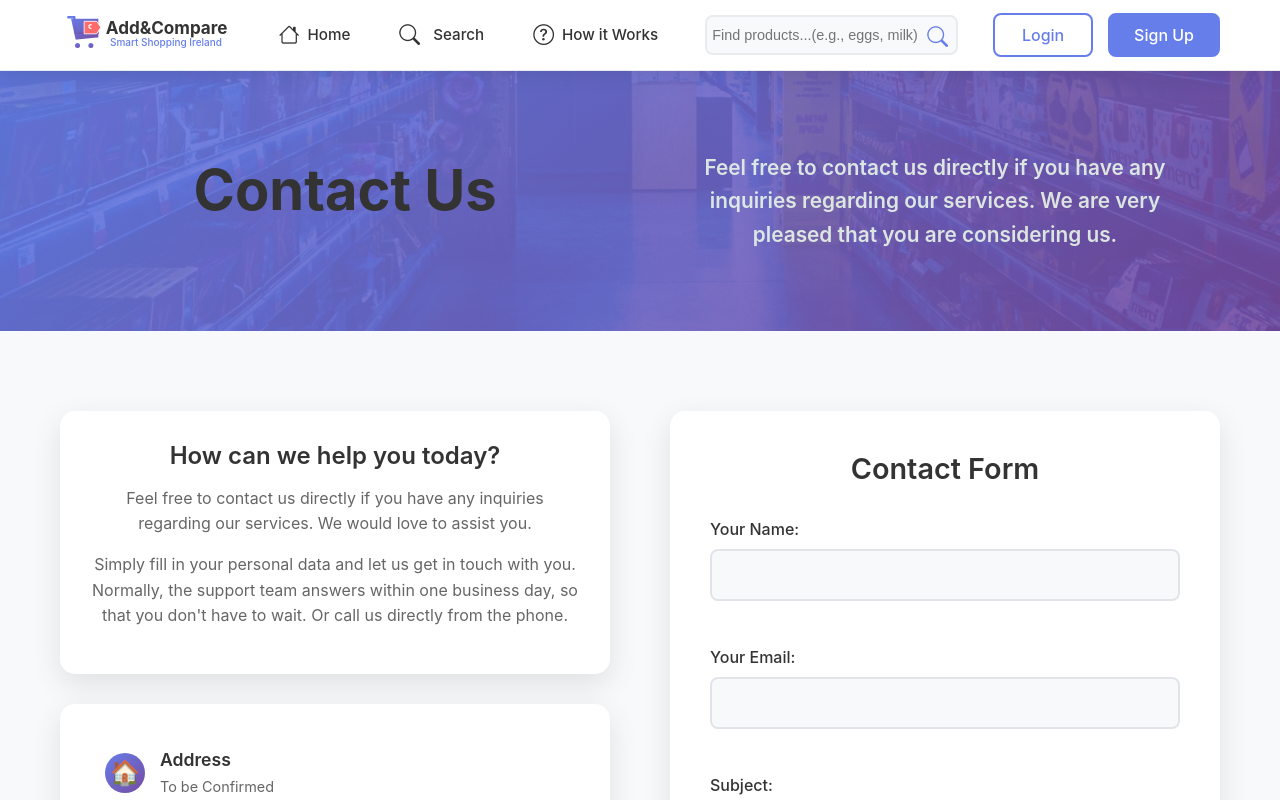
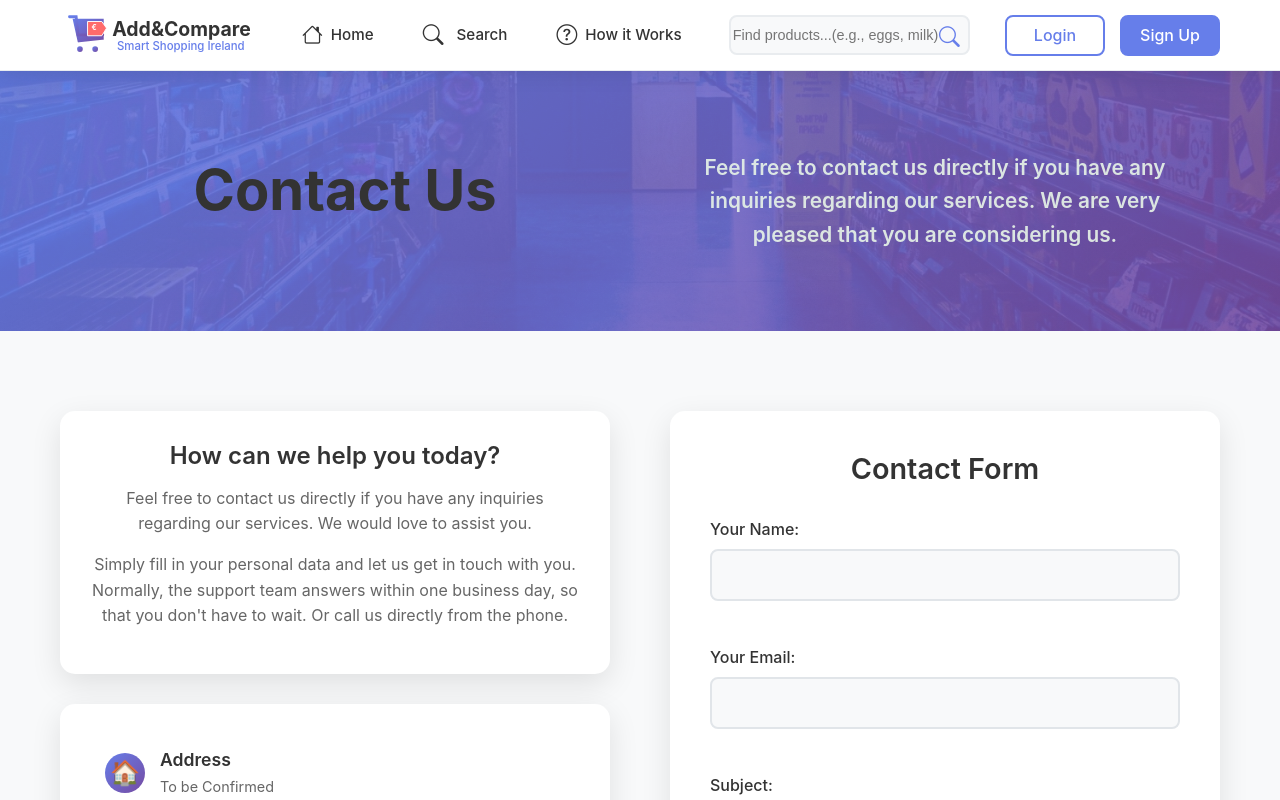
Before and after one commit to sicariodublin/supermarket-price-comparer, a React (Create React App) app: page /contact-us in a window 1280 px wide. Shown: the top 800 px of the page. Built offline with nearby package versions, Linux system fonts and the light colour scheme.

Commit message:
Feat: railwat deploy

```diff
--- a/src/backend/package.json
+++ b/src/backend/package.json
@@ -5,7 +5,8 @@
   "main": "server.js",
   "scripts": {
     "test": "echo \"Error: no test specified\" && exit 1",
-    "start": "node server.js"
+    "start": "node server.js",
+    "build": "echo \"No build step for backend\""
   },
   "keywords": [],
   "author": "",
--- a/src/components/AddProduct.js
+++ b/src/components/AddProduct.js
@@ -23,7 +23,6 @@ function AddProduct() {
     };
 
     try {
-      const { data } = await http.post("/products", newProduct);
       alert('Product added successfully!');
 
       // Reset form fields
--- a/src/components/FeaturedProducts.js
+++ b/src/components/FeaturedProducts.js
@@ -1,7 +1,7 @@
 // FeaturedProducts.js
 import React, { useState, useEffect } from 'react';
 import { Link } from 'react-router-dom';
-import { getFeaturedProducts } from '../services/api';
+//import { getFeaturedProducts } from '../services/api';
 import './FeaturedProducts.css';
 
 import SaltedCaramelTruffleImg from '../assets/images/salted_caramel_truffle.jpg';
--- a/src/components/Header.css
+++ b/src/components/Header.css
@@ -41,8 +41,9 @@
 }
 
 .brand-logo {
-  height: 50px;
+  height: 57px;
   width: auto;
+  margin-top: 5px;
 }
 
 /* Mobile Menu Toggle */
@@ -145,7 +146,7 @@
 
 .search-input {
   width: 100%;
-  padding: 10px 15px 10px 5px;
+  padding: 10px 15px 10px 2px;
   border: 2px solid #e9ecef;
   border-radius: 8px;
   font-size: 0.9rem;
@@ -226,10 +227,11 @@
   justify-content: center;
 }
 
-.btn-outline {
+.btn.btn-outline {
   background: transparent;
   color: #667eea;
   border-color: #667eea;
+  padding: 6px 6px 7px;
 }
 
 .btn-outline:hover {
@@ -238,10 +240,11 @@
   transform: translateY(-1px);
 }
 
-.btn-primary {
+.btn.btn-primary {
   background: #667eea;
   color: white;
   border-color: #667eea;
+  padding: 6px 6px 7px;
 }
 
 .btn-primary:hover {
--- a/src/components/RegisterForm.js
+++ b/src/components/RegisterForm.js
@@ -14,12 +14,12 @@ function RegisterForm() {
   const [showConfirmPassword, setShowConfirmPassword] = useState(false);
 
 
-  const { login } = useContext(AuthContext);
+  useContext(AuthContext);
   const navigate = useNavigate();
 
   // Password validation function
   const validatePassword = (password) => {
-    const passwordRegex = /^(?=.*[A-Z])(?=.*[£$%&*\/\\@-]).{8,}$/;
+    const passwordRegex = /^(?=.*[A-Z])(?=.*[£$%&*@\-]).{8,}$/;
     return passwordRegex.test(password);
   };
 
--- a/src/components/SearchPage.js
+++ b/src/components/SearchPage.js
@@ -1,7 +1,7 @@
 // SearchPage.js
 import React, { useEffect, useState } from "react";
 import { useAuth } from '../context/AuthContext';
-import { getProducts, addProduct, updateProduct } from '../services/api';
+import { getProducts, addProduct } from '../services/api';
 import { useNavigate, useLocation } from 'react-router-dom';
 import "../styles/SearchPage.css";
 import SearchPageForm from "./SearchPageForm";
@@ -27,7 +27,7 @@ function SearchPage() {
     if (queryFromUrl && queryFromUrl !== searchTerm) {
       setSearchTerm(queryFromUrl);
     }
-  }, [location.search]);
+  }, [location.search, searchTerm]);
 
   const fetchProducts = async (searchTerm = "", sortOption = "") => {
     try {
@@ -43,7 +43,7 @@ function SearchPage() {
     if (searchTerm || sortOption) {
       fetchProducts(searchTerm, sortOption);
     }
-  }, [searchTerm, sortOption]);
+  }, [searchTerm, sortOption, fetchProducts]);
 
   const handleProductSaved = async (newProduct) => {
     if (!isAuthenticated) return;
--- a/src/components/VerifyEmail.js
+++ b/src/components/VerifyEmail.js
@@ -1,5 +1,5 @@
 import React, { useEffect, useState } from "react";
-import { useLocation, useNavigate } from "react-router-dom";
+//import { useLocation, useNavigate } from "react-router-dom";
 import { http } from "../services/api";
 
 function VerifyEmail() {
--- a/src/pages/ProductDetails.js
+++ b/src/pages/ProductDetails.js
@@ -64,7 +64,7 @@ function ProductDetails() {
     <div className="product-details-page">
       <div className="product-details-main">
         <div className="product-image-section">
-          <img src={product?.image} alt={product?.name} className="product-image" />
+          <img src={product?.imageUrl} alt={product?.name} className="product-image" />
           <button className="cart-btn"><span role="img" aria-label="shopping cart">🛒</span></button>
         </div>
         <div className="product-info-section">
```
Also changed, not shown: 4 other files (tests, documents, lock files or other folders).
